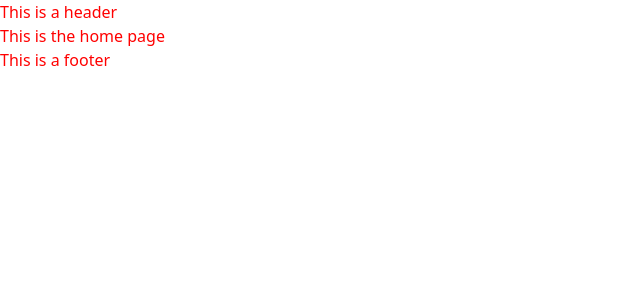
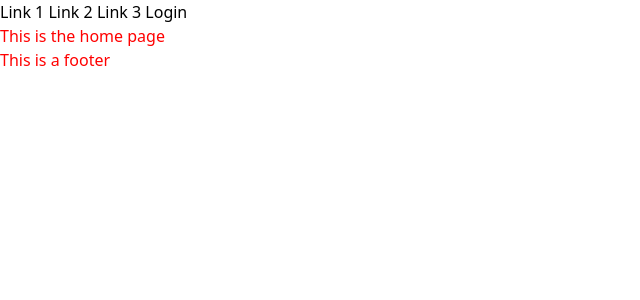
Before and after one commit to GMartin-Data/django_source, a Django app: page / in a window 1280 px wide. Shown: the top 300 px of the page, without its empty margins (0-640 px from the left). Run offline with Django 4.2, Linux system fonts and the light colour scheme; some libraries are stand-ins or nearby versions.

Commit message:
Initialize navbar with semantic tags

```diff
--- a/templates/includes/header.html
+++ b/templates/includes/header.html
@@ -1 +1,10 @@
-<h1>This is a header</h1>
+{% load static %}
+
+<header>
+    <nav>
+        <a href="">Link 1</a>
+        <a href="">Link 2</a>
+        <a href="">Link 3</a>
+        <a href="">Login</a>
+    </nav>
+</header>
```
